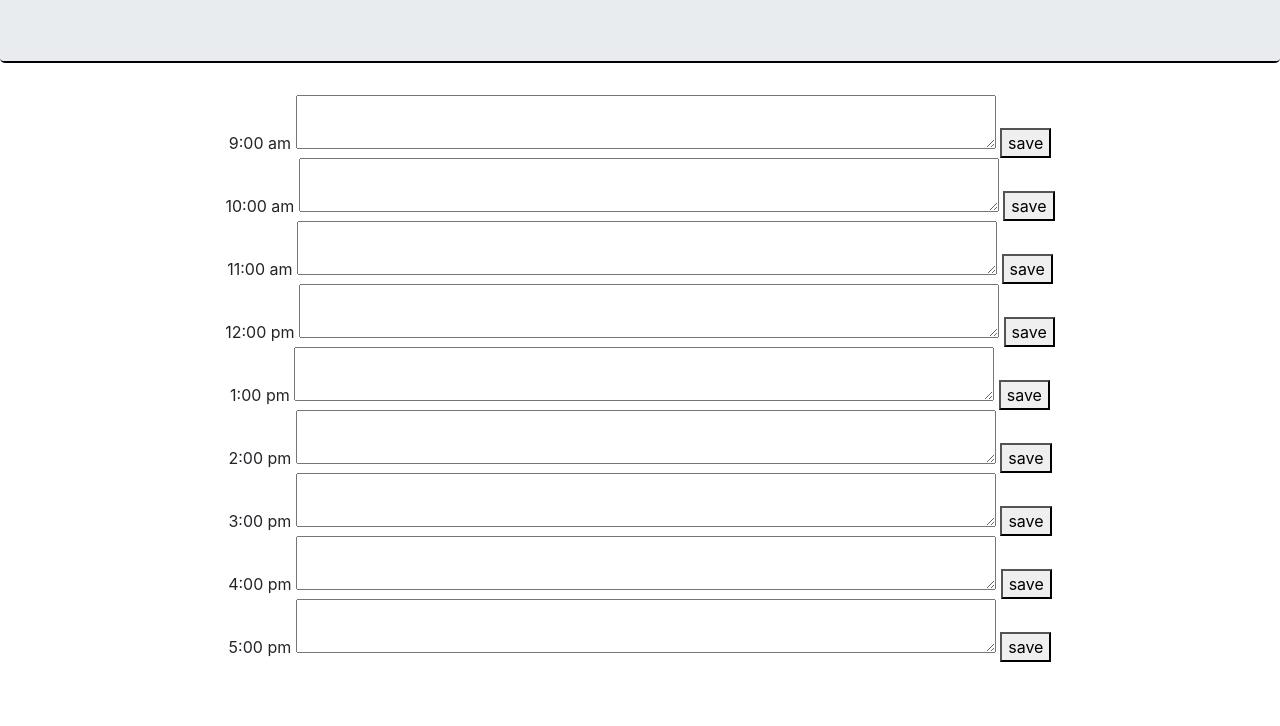
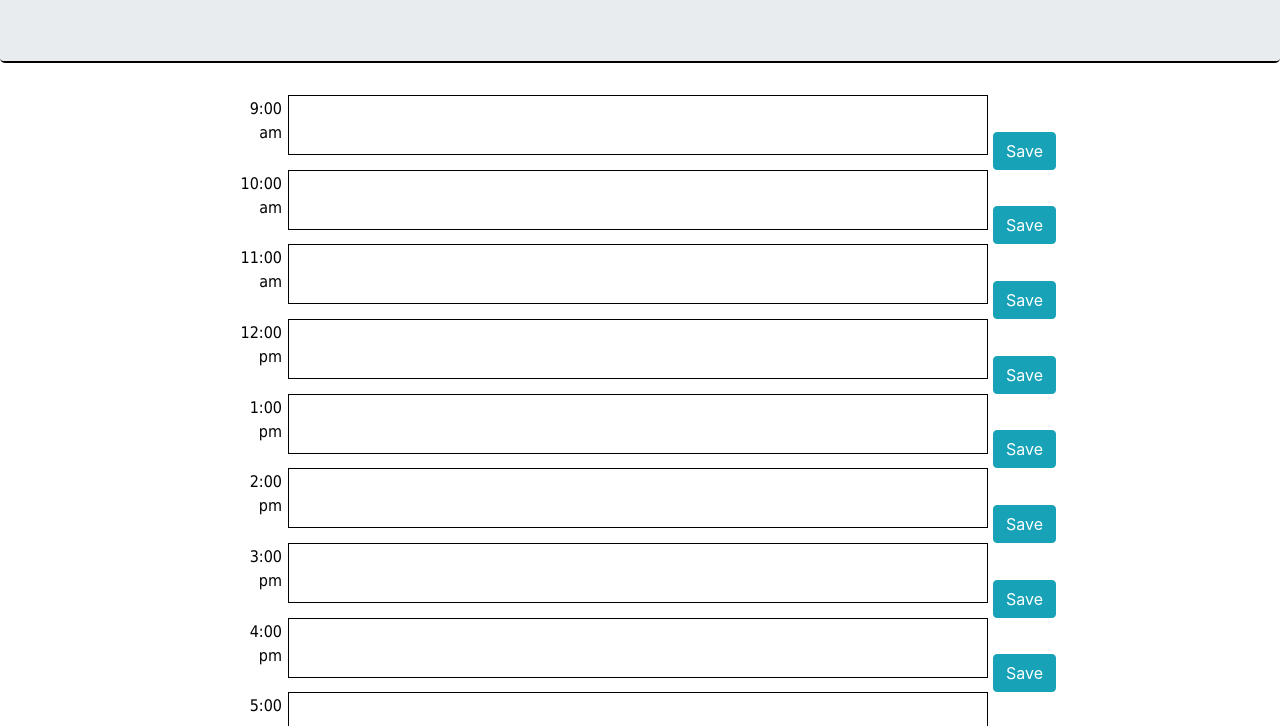
Before and after one commit to rhomann21/dayplanner, a plain HTML site: page index.html in a window 1280 px wide. Shown: the part 190-916 px from the top of the page. Before the commit the page ends 852 px from the top, so only its background shows below. Drawn offline with nearby package versions, Linux system fonts and the light colour scheme.

Commit message:
changed hour display to a textarea and stylized textareas and buttons

```diff
--- a/index.html
+++ b/index.html
@@ -13,50 +13,59 @@
     <body>
 <!---header-->
         <div class="jumbotron">
-            <h1 class="display-4">Daily Calendar</h1>
-        <div><em>An easy way to keep track of your work day</em>
+            <h1 class="display-4">Daily Schedule</h1>
+        <div>What are you up to today?
         </div>
         <div id="dateTime">
         </div>
         </div>
 
 <!--- title, descriptions, date-->
-<div class="contentWrapper">
-    <div>9:00 am
+<div class="tableWrapper">
+    <div>
+        <textarea class="hourDisplay">9:00 am</textarea>
         <textarea class="text" id="hour-9"></textarea>
-            <button class="js-save" data-key="hour-9">save</button>
+        <button type="button" class="btn btn-info js-save" data-key="hour-9">Save</button>
     </div>
-    <div>10:00 am
+    <div>
+        <textarea class="hourDisplay">10:00 am</textarea>
         <textarea class="text" id="hour-10"></textarea>
-            <button class="js-save" data-key="hour-10">save</button>
+        <button type="button" class="btn btn-info js-save" data-key="hour-10">Save</button>
     </div>
-    <div>11:00 am
+    <div>
+        <textarea class="hourDisplay">11:00 am</textarea>
         <textarea class="text" id="hour-11"></textarea>
-            <button class="js-save" data-key="hour-11">save</button>
+            <button type="button" class="btn btn-info js-save" data-key="hour-11">Save</button>
     </div>
-    <div>12:00 pm
-        <textarea class="text" id="hour-12"></textarea>
-            <button class="js-save" data-key="hour-12">save</button>
+    <div>
+        <textarea class="hourDisplay">12:00 pm</textarea>
+        <textarea class="text" id="hour-11"></textarea>
+        <button type="button" class="btn btn-info js-save" data-key="hour-12">Save</button>
     </div>
-    <div>1:00 pm
+    <div>
+        <textarea class="hourDisplay">1:00 pm</textarea>
         <textarea class="text" id="hour-1"></textarea>
-            <button class="js-save" data-key="hour-1">save</button>
+        <button type="button" class="btn btn-info js-save" data-key="hour-1">Save</button>
     </div>
-    <div>2:00 pm
+    <div>
+        <textarea class="hourDisplay">2:00 pm</textarea>
         <textarea class="text" id="hour-2"></textarea>
-            <button class="js-save" data-key="hour-2">save</button>
+        <button type="button" class="btn btn-info js-save" data-key="hour-2">Save</button>
     </div>
-    <div>3:00 pm
+    <div>
+        <textarea class="hourDisplay">3:00 pm</textarea>
         <textarea class="text" id="hour-3"></textarea>
-            <button class="js-save" data-key="hour-3">save</button>
+        <button type="button" class="btn btn-info js-save" data-key="hour-3">Save</button>
     </div>
-    <div>4:00 pm
+    <div>
+        <textarea class="hourDisplay">4:00 pm</textarea>
         <textarea class="text" id="hour-4"></textarea>
-            <button class="js-save" data-key="hour-4">save</button>
+        <button type="button" class="btn btn-info js-save" data-key="hour-4">Save</button>
     </div>
-    <div>5:00 pm
+    <div>
+        <textarea class="hourDisplay">5:00 pm</textarea>
         <textarea class="text" id="hour-5"></textarea>
-        <button class="js-save" data-key="hour-5">save</button>
+        <button type="button" class="btn btn-info js-save" data-key="hour-5">Save</button>
     </div>
 </div>
 <script src="./moment.js"></script>
--- a/style.css
+++ b/style.css
@@ -1,8 +1,6 @@
-.contentWrapper {
+.tableWrapper {
     text-align: center;
-}
-.form-control {
-    border: 0;
+    padding-block-end: 20px;
 }
 
 .jumbotron {
@@ -10,14 +8,21 @@
     text-align: center;
 }
 
-.tableWrapper {
-    align-content: center;
+.text {
+    width: 700px;
+    height: 60px;
+    border: 1px solid black;
+    padding: 2px;
+    font-family: Tahoma, sans-serif;
+    resize: none;
 }
 
-.text {
-    width: 700px;
+.hourDisplay {
+    width: 60px;
+    height: 60px;
+    border: none;
+    padding: 2px;
+    font-family: Tahoma, sans-serif;
+    text-align: right;
+    resize: none;
 }
-
-.timeOfDay {
-    text-align: right;
-}
```
